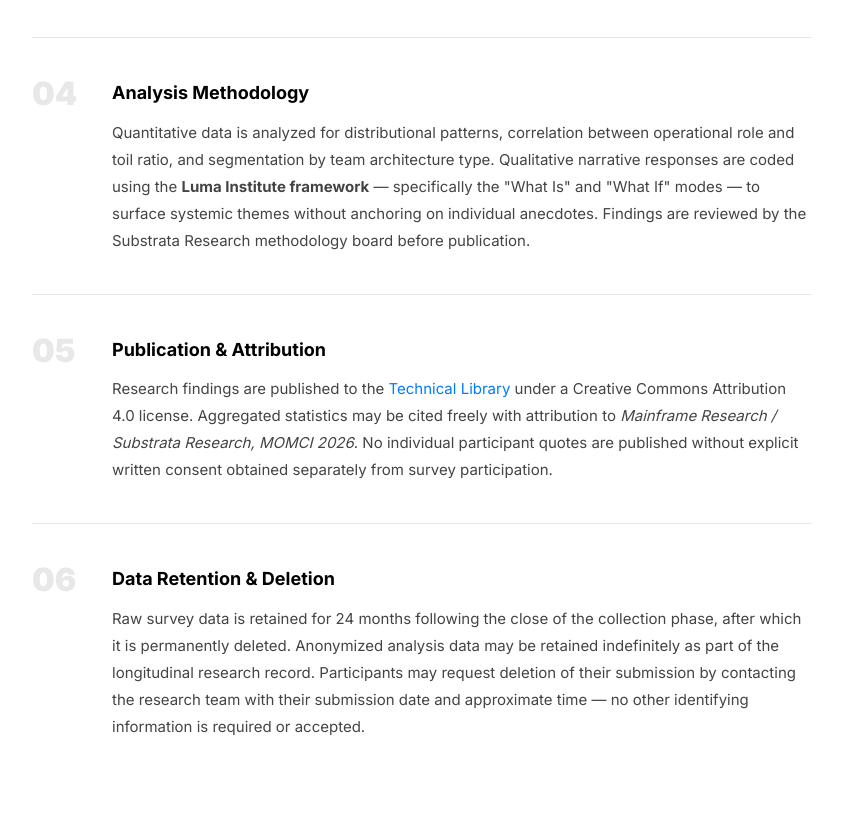
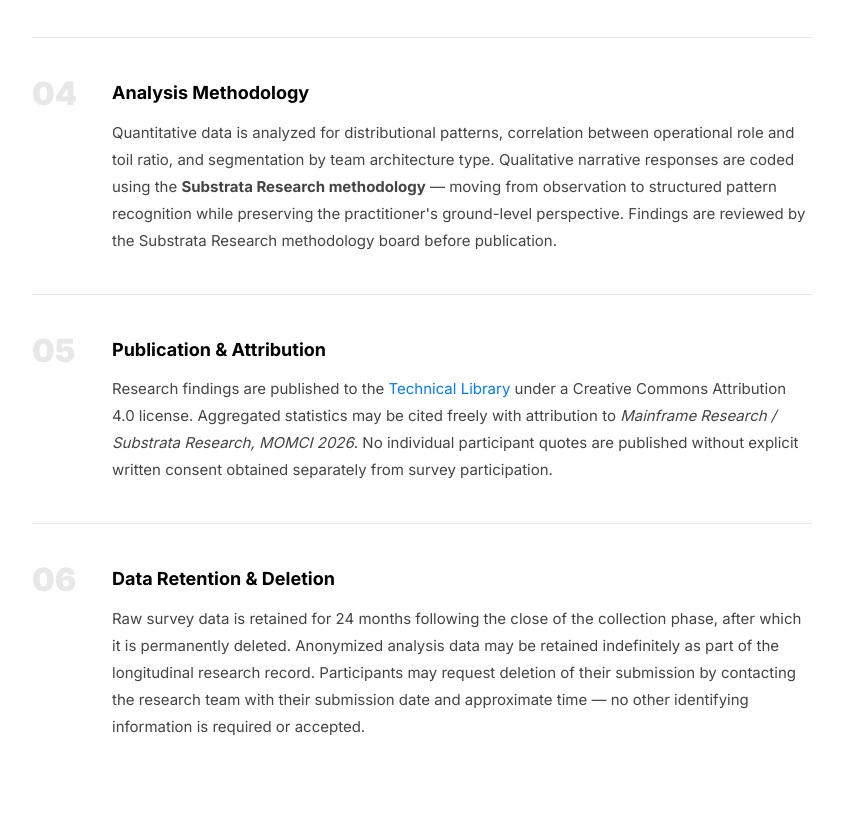
Before and after one commit to mainframeresearch/mainframeresearch, a website: page public/protocol.html in a window 1280 px wide. Shown: the part 1349-2182 px from the top of the page, without its empty margins (218-1061 px from the left). Drawn offline with Linux system fonts and the light colour scheme.

Commit message:
Fix MOMCI acronym expansion and remove Luma references
- momci.html: correct MOMCI to 'Mainframe Operational Maturity & Culture Index'
  (M=Mainframe O=Operational M=Maturity C=Culture I=Index)
- protocol.html: replace Luma Institute framework reference with
  Substrata Research methodology, linking to substrataresearch.com

```diff
--- a/public/protocol.html
+++ b/public/protocol.html
@@ -108,10 +108,10 @@
             Quantitative data is analyzed for distributional patterns, correlation between
             operational role and toil ratio, and segmentation by team architecture type.
             Qualitative narrative responses are coded using the
-            <strong>Luma Institute framework</strong> — specifically the "What Is" and
-            "What If" modes — to surface systemic themes without anchoring on individual
-            anecdotes. Findings are reviewed by the Substrata Research methodology board
-            before publication.
+            <strong><a href="https://substrataresearch.com" target="_blank" rel="noopener" style="color:inherit;">Substrata Research methodology</a></strong> —
+            moving from observation to structured pattern recognition while preserving the
+            practitioner's ground-level perspective. Findings are reviewed by the Substrata
+            Research methodology board before publication.
           </p>
         </div>
       </div>
```
Also changed, not shown: public/momci.html (+2 -2 lines).
